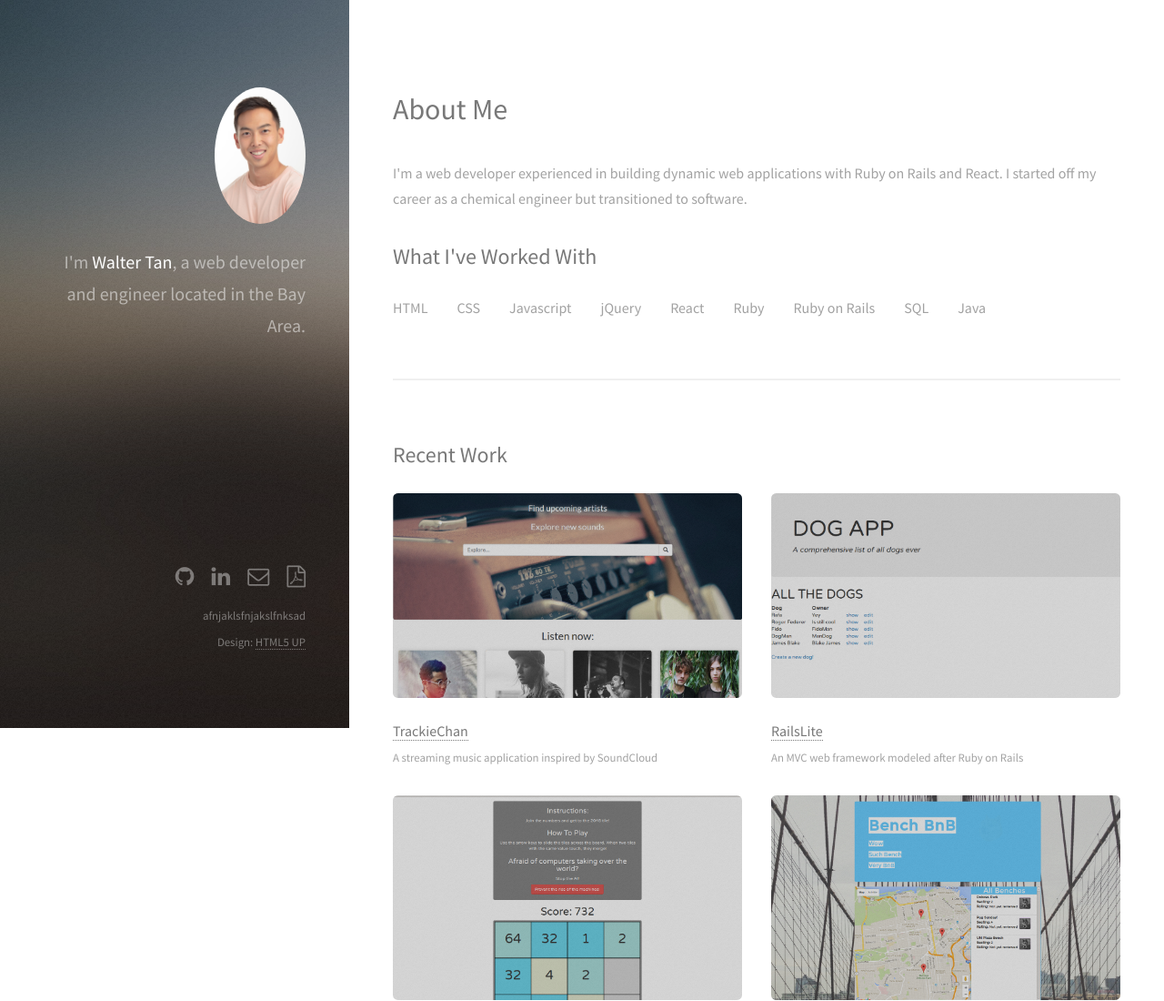
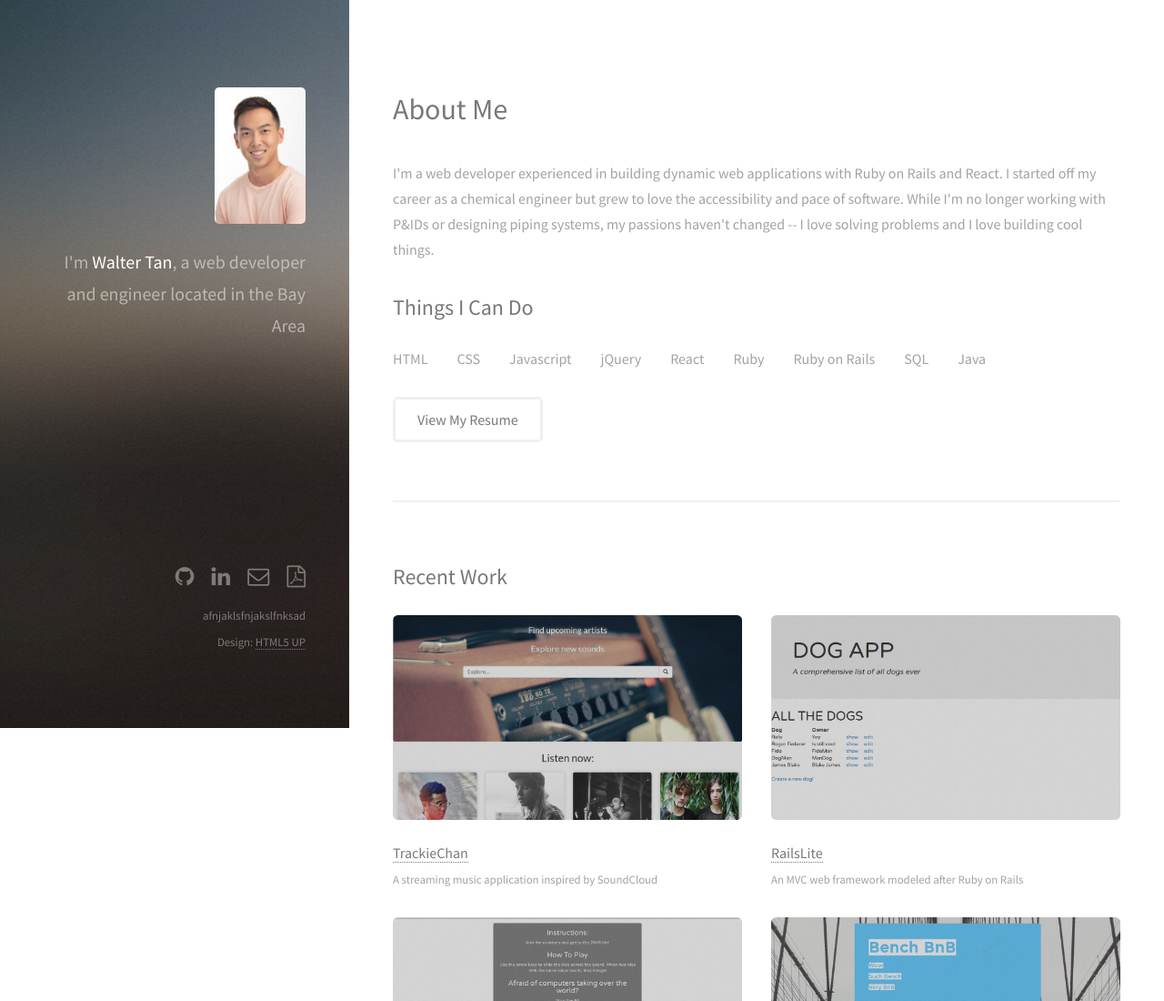
Before and after one commit to waltertan12/waltertan12.github.io, a plain HTML site: page index.html in a window 1280 px wide. Shown: the top 1100 px of the page at 91% size. Drawn offline with Linux system fonts and the light colour scheme.

Commit message:
Update 'About Me' and links

```diff
--- a/assets/css/main.css
+++ b/assets/css/main.css
@@ -2087,7 +2087,7 @@
 			}
 
 			.image.avatar img {
-				border-radius: 50%;
+				border-radius: 5px;
 				width: 100%;
 			}
 
--- a/index.html
+++ b/index.html
@@ -19,7 +19,7 @@
 			<header id="header">
 				<a href="#" class="image avatar"><img src="images/avatar.jpg" alt="" /></a>
 				<h1>I'm <strong>Walter Tan</strong>, a web developer<br />
-				and engineer located in the Bay Area<br />.</h1>
+				and engineer located in the Bay Area<br /></h1>
 			</header>
 
 		<!-- Main -->
@@ -30,8 +30,8 @@
 						<header class="major">
 							<h2>About Me</h2>
 						</header>
-						<p>I'm a web developer experienced in building dynamic web applications with Ruby on Rails and React. I started off my career as a chemical engineer but transitioned to software.</p>
-						<h2>What I've Worked With</h2>
+						<p>I'm a web developer experienced in building dynamic web applications with Ruby on Rails and React. I started off my career as a chemical engineer but grew to love the accessibility and pace of software. While I'm no longer working with P&IDs or designing piping systems, my passions haven't changed -- I love solving problems and I love building cool things.</p>
+						<h2>Things I Can Do</h2>
 						<div class="container-full-width">
 							<div class="row">
 								<div class="skill col-md-3">HTML</div>
@@ -45,8 +45,9 @@
 								<div class="skill col-md-3">Java</div>
 							</div>
 						</div>
+						<br>
 						<ul class="actions">
-							<!-- <li><a href="#" class="button">Learn More</a></li> -->
+							<li><a href="assets/pdf/Walter Tan - Resume%C2%AD%C2%AD.pdf" class="button">View My Resume</a></li>
 						</ul>
 					</section>
 
@@ -65,7 +66,7 @@
 								<p>An MVC web framework modeled after Ruby on Rails</p>
 							</article>
 							<article class="6u 12u$(xsmall) work-item">
-								<a href="http://htmlpreview.github.io/?https://github.com/waltertan12/Twelve/blob/master/index.html" class="image fit thumb"><img src="images/2048.1.png" alt="2048.1" /></a>
+								<a href="http://waltertan12.github.io/2048.1" class="image fit thumb"><img src="images/2048.1.png" alt="2048.1" /></a>
 								<h3><a href="http://github.com/waltertan12/2048.1">2048.1</a></h3>
 								<p>A variation on the popular game 2048 (Artificial Intelligence included)</p>
 							</article>
```
Lines whose indentation alone changed are shown as unchanged.
